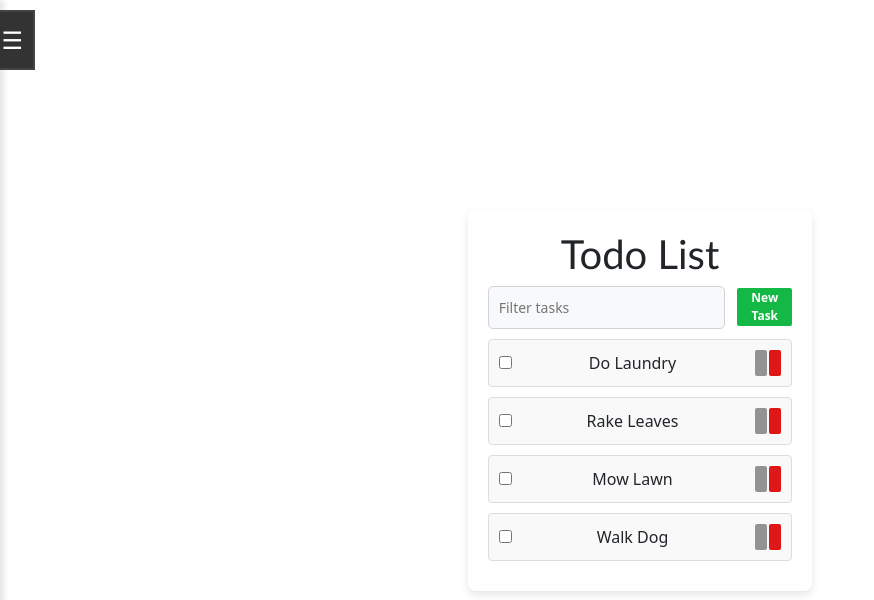
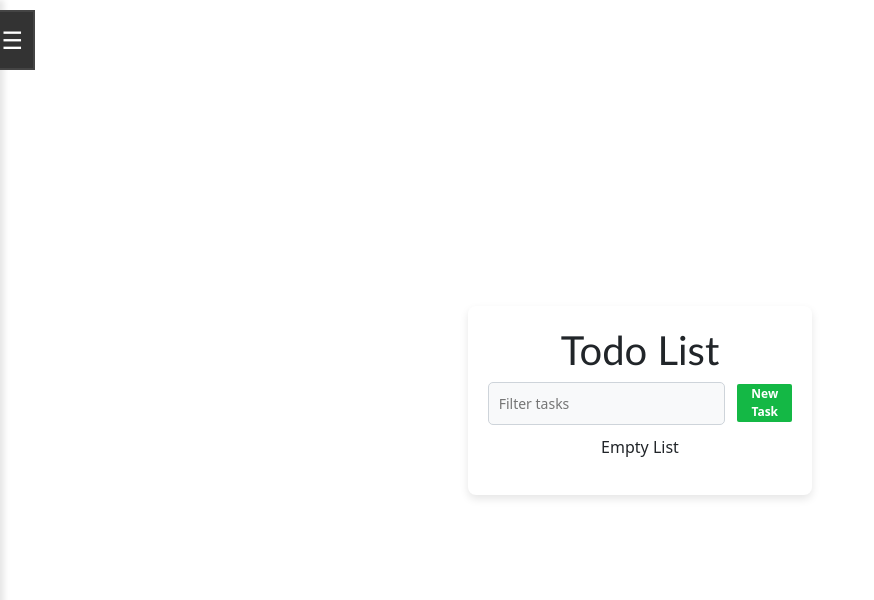
Before and after one commit to YawDev/todo-app-react, a React (Vite) app: page / in a window 1280 px wide. Shown: the top 600 px of the page, without its empty margins (0-874 px from the left). Built offline with nearby package versions, Linux system fonts and the light colour scheme.

Commit message:
Add Task Feature

```diff
--- a/src/App.jsx
+++ b/src/App.jsx
@@ -2,14 +2,14 @@ import "./styles/Todo.css";
 import TodoWrapperComponent from "./components/TodoWrapperComponent";
 import "bootstrap/dist/css/bootstrap.min.css";
 import SideNavBarComponent from "./components/SideNavBarComponent";
-
-export const todoList = [];
+import { useState } from "react";
 
 function App() {
+  const [todoList, setTodoList] = useState([]);
   return (
     <>
       <SideNavBarComponent />
-      <TodoWrapperComponent />
+      <TodoWrapperComponent todoList={todoList} setTodoList={setTodoList} />
     </>
   );
 }
--- a/src/components/AddModalComponent.jsx
+++ b/src/components/AddModalComponent.jsx
@@ -18,19 +18,27 @@ export default function AddModalCompononent({
   const [title, setTitle] = useState("");
   const [description, setDescription] = useState("");
   const [IsValid, setIsValid] = useState(false);
+  const [errorMessage, setErrorMessage] = useState("");
 
   useEffect(() => {
     if (!show) {
       setTitle("");
       setDescription("");
       setIsValid(false);
+      setErrorMessage("");
     }
   }, [show]);
 
   const titleOnChange = (e) => {
     const input = e.target.value;
     setTitle(input);
-    setIsValid(Validate(input));
+    if (!input) {
+      setErrorMessage("Title is required");
+      setIsValid(false);
+    } else {
+      setErrorMessage("");
+      setIsValid(Validate(input));
+    }
   };
 
   const descriptionOnChange = (e) => {
@@ -58,6 +66,9 @@ export default function AddModalCompononent({
             placeholder="Add Title"
             onChange={titleOnChange}
           />
+          {errorMessage && (
+            <div style={{ color: "red", fontSize: "12px" }}>{errorMessage}</div>
+          )}
         </div>
         <label htmlFor="Description">Description</label>
 
--- a/src/components/HeaderComponent.jsx
+++ b/src/components/HeaderComponent.jsx
@@ -1,12 +1,15 @@
 import ButtonComponent from "./ButtonComponent";
-import React, { useState } from "react";
+import React, { useState, useEffect } from "react";
 import AddModalCompononent from "./AddModalComponent";
-import { todoList } from "../App";
 
-export default function HeaderComponent() {
+export default function HeaderComponent({ todoList, setTodoList }) {
   const [showModal, setShowModal] = useState(false);
   const [isEditMode, setIsEditMode] = useState(false);
   const [taskToEdit, setTaskToEdit] = useState(null);
+
+  useEffect(() => {
+    console.log(todoList); // Log todoList when it changes
+  }, [todoList]);
 
   const handleClose = () => {
     setShowModal(false);
@@ -28,12 +31,15 @@ export default function HeaderComponent() {
     if (isEditMode && taskToEdit) {
       //
     } else {
-      todoList.push({
-        id: todoList.length + 1,
-        title: title,
-        description: description,
-        isCompleted: false,
-      });
+      setTodoList([
+        ...todoList,
+        {
+          id: todoList.length + 1,
+          title: title,
+          description: description,
+          isCompleted: false,
+        },
+      ]);
     }
     handleClose();
   };
--- a/src/components/TodoItemComponent.jsx
+++ b/src/components/TodoItemComponent.jsx
@@ -1,12 +1,12 @@
 import ButtonComponent from "./ButtonComponent";
 import ButtonSection from "./ButtonSection";
 
-export default function TodoItemComponent({ children }) {
+export default function TodoItemComponent({ todoItemId, children }) {
   return (
     <div className="todo-item">
-      <input type="hidden" name="todoItemId" value="1" />
+      <input type="hidden" name="todoItemId" value={todoItemId} />
       <input type="checkbox" name="" id="" />
-      {children}
+      {children.title}
       <ButtonSection />
     </div>
   );
--- a/src/components/TodoItemSection.jsx
+++ b/src/components/TodoItemSection.jsx
@@ -1,12 +1,19 @@
 import TodoItemComponent from "./TodoItemComponent";
 
-export default function TodoItemSection() {
+export default function TodoItemSection({ todoList }) {
   return (
     <div className="itemListWrapper">
-      <TodoItemComponent>Do Laundry </TodoItemComponent>
-      <TodoItemComponent>Rake Leaves </TodoItemComponent>
-      <TodoItemComponent>Mow Lawn </TodoItemComponent>
-      <TodoItemComponent>Walk Dog </TodoItemComponent>
+      {todoList.length === 0 ? (
+        <p>Empty List</p>
+      ) : (
+        <>
+          {todoList.map((task) => (
+            <TodoItemComponent key={task.id} todoItemId={task.id}>
+              {task}
+            </TodoItemComponent>
+          ))}
+        </>
+      )}
     </div>
   );
 }
--- a/src/components/TodoWrapperComponent.jsx
+++ b/src/components/TodoWrapperComponent.jsx
@@ -1,12 +1,12 @@
 import HeaderComponent from "./HeaderComponent";
 import TodoItemSection from "./TodoItemSection";
 
-export default function TodoWrapperComponent() {
+export default function TodoWrapperComponent({ todoList, setTodoList }) {
   return (
     <div className="todo-container">
       <h1 className="wrapperTitle"> Todo List</h1>
-      <HeaderComponent />
-      <TodoItemSection />
+      <HeaderComponent todoList={todoList} setTodoList={setTodoList} />
+      <TodoItemSection todoList={todoList} />
     </div>
   );
 }
```
